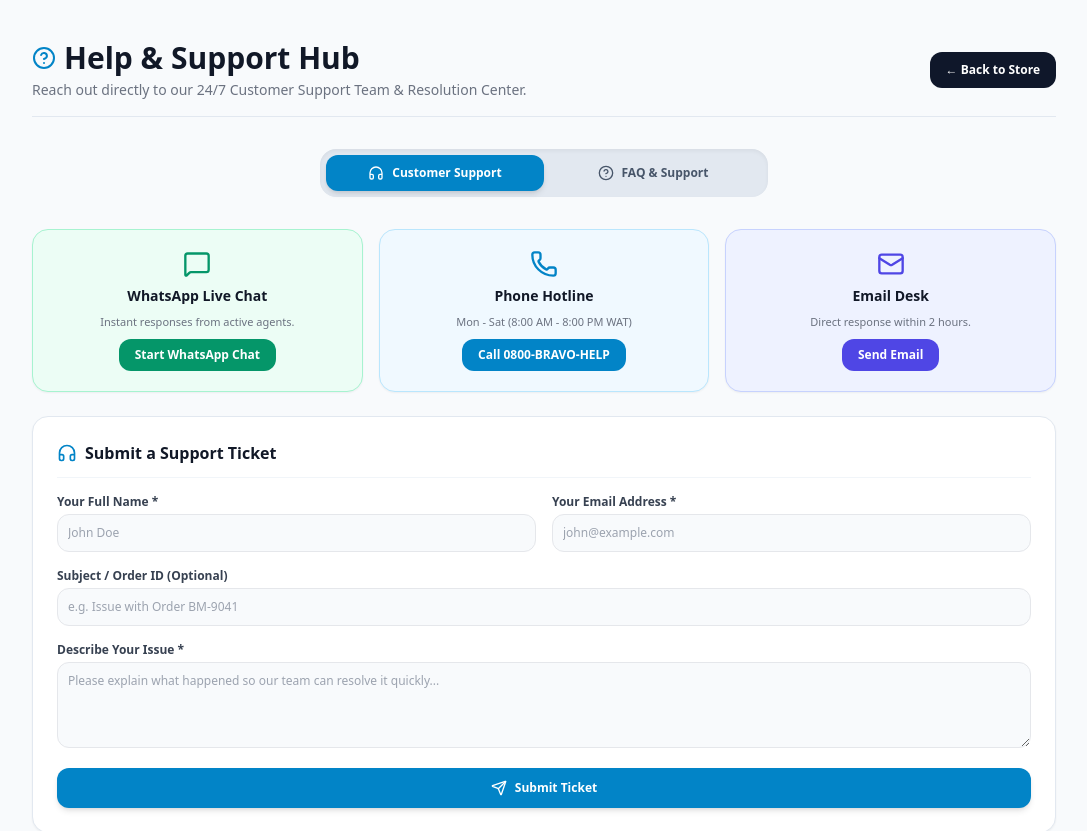
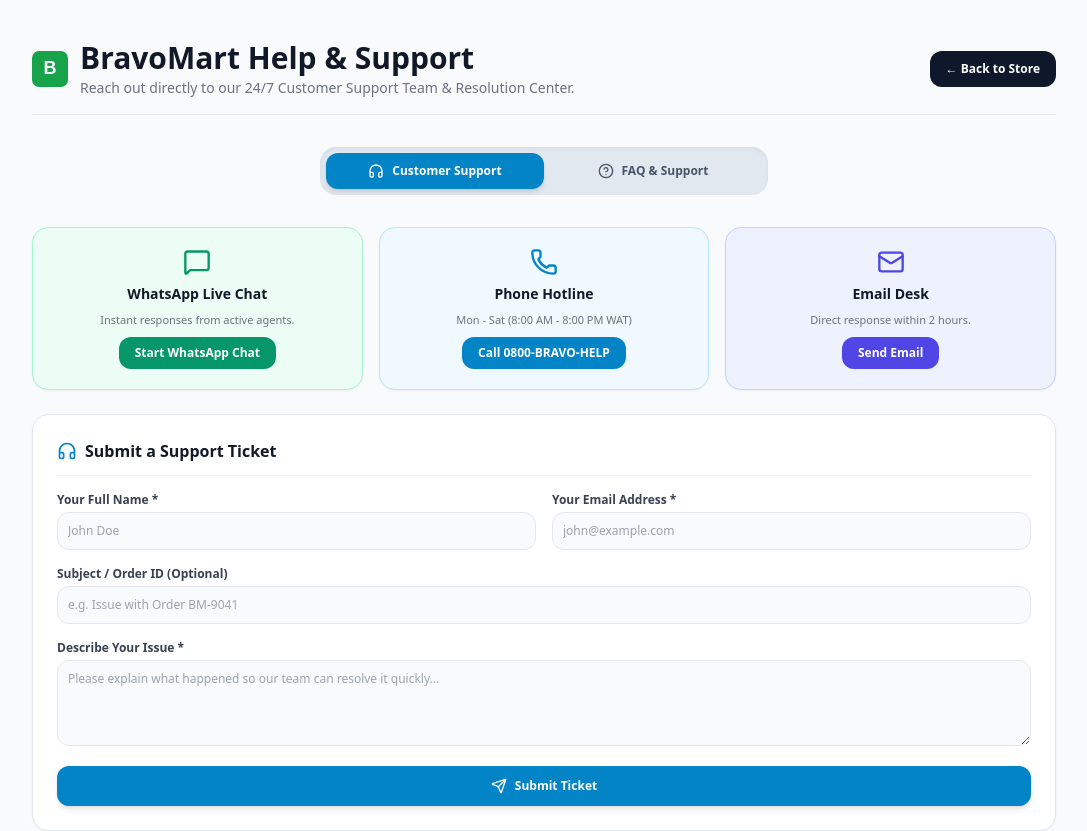
Before and after one commit to Ogareuben1/bravomart-frontend, a React (Vite) app: page /bravomart-frontend/help in a window 1280 px wide. Shown: the top 831 px of the page, without its empty margins (96-1183 px from the left). Built offline with nearby package versions, Linux system fonts and the light colour scheme.

Commit message:
modified:   index.html

```diff
--- a/index.html
+++ b/index.html
@@ -2,8 +2,7 @@
 <html lang="en">
   <head>
     <meta charset="UTF-8" />
-    <base href="/bravomart-frontend/" />
-    <link rel="icon" type="image/svg+xml" href="./favicon.svg" />
+    <link rel="icon" type="image/svg+xml" href="/favicon.svg" />
     <meta name="viewport" content="width=device-width, initial-scale=1.0" />
     <meta name="theme-color" content="#16a34a" />
     <meta name="description" content="BravoMart Super App - E-commerce and Delivery Platform" />
@@ -11,6 +10,6 @@
   </head>
   <body>
     <div id="root"></div>
-    <script type="module" src="./src/main.jsx"></script>
+    <script type="module" src="/src/main.jsx"></script>
   </body>
 </html>
--- a/package.json
+++ b/package.json
@@ -6,6 +6,8 @@
   "scripts": {
     "dev": "concurrently \"tailwindcss -i ./src/index.css -o ./src/output.css --watch\" \"vite\"",
     "build": "tailwindcss -i ./src/index.css -o ./src/output.css --minify && vite build",
+    "predeploy": "npm run build",
+    "deploy": "gh-pages -d dist",
     "lint": "eslint .",
     "preview": "vite preview"
   },
--- a/src/pages/Help.jsx
+++ b/src/pages/Help.jsx
@@ -82,17 +82,24 @@ export default function Help({ onNavigateHome }) {
     <div className="min-h-screen bg-slate-50 py-6 sm:py-10 px-4 sm:px-6 font-sans text-gray-800">
       <div className="max-w-5xl mx-auto space-y-8">
 
-        {/* Header */}
+        {/* Header with Logo */}
         <div className="flex flex-wrap items-center justify-between gap-3 border-b pb-4 border-slate-200">
+          <div className="flex items-center gap-3">
+            <img
+              src="/favicon.svg"
+              alt="BravoMart Logo"
+              className="h-9 w-9 object-contain"
+            />
             <div>
               <h1 className="text-2xl sm:text-3xl font-black text-gray-900 flex items-center gap-2">
-              <HelpCircle className="text-sky-600" /> Help & Support Hub
+                BravoMart Help & Support
               </h1>
-            <p className="text-xs sm:text-sm text-gray-500 mt-1">
+              <p className="text-xs sm:text-sm text-gray-500 mt-0.5">
                 {activeTab === 'support'
                   ? "Reach out directly to our 24/7 Customer Support Team & Resolution Center."
                   : "Browse frequently asked questions and quick guides."}
               </p>
+            </div>
           </div>
 
           <button
--- a/src/pages/Home.jsx
+++ b/src/pages/Home.jsx
@@ -29,9 +29,18 @@ export default function Home() {
       {/* HERO SECTION */}
       <section className="bg-gradient-to-b from-sky-900 via-slate-900 to-emerald-950/80 py-8 px-4 text-center">
         <div className="max-w-3xl mx-auto space-y-4">
-          <h1 className="text-2xl md:text-4xl font-black text-white tracking-tight leading-snug">
-            Local Merchants & Fast Dispatchers to Your Doorstep
-          </h1>
+
+          {/* Brand Logo & Title Header */}
+          <div className="flex items-center justify-center gap-3 mb-2">
+            <img
+              src="/favicon.svg"
+              alt="BravoMart Logo"
+              className="h-10 w-10 md:h-12 md:w-12 object-contain filter drop-shadow-md"
+            />
+            <h1 className="text-2xl md:text-4xl font-black text-white tracking-tight leading-snug">
+              Local Merchants & Fast Dispatchers to Your Doorstep
+            </h1>
+          </div>
 
           {/* QUICK ACTION CARDS */}
           <div className="pt-4 grid grid-cols-2 sm:grid-cols-3 md:grid-cols-5 gap-3 max-w-4xl mx-auto">
```
Lines whose indentation alone changed are shown as unchanged.
